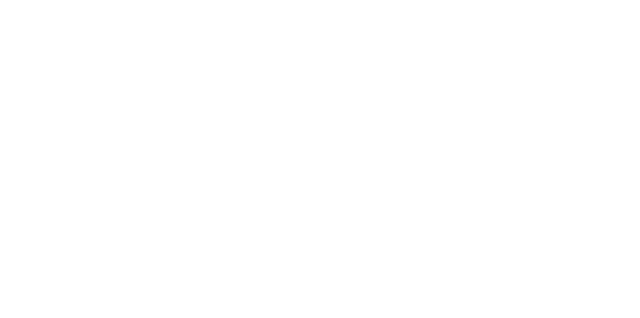
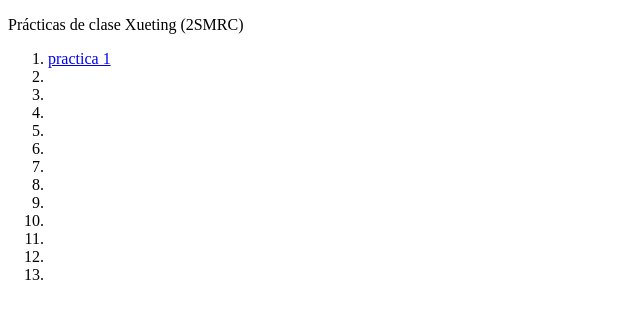
Before and after one commit to xuetingyang6/1EVAL_HTMLyCSS_APPWEB_2smrc_XuetingYang, a plain HTML site: page index.html in a window 1280 px wide. Shown: the whole page, without its empty margins (0-640 px from the left). Drawn offline with Linux system fonts and the light colour scheme.

Commit message:
pagina index

```diff
--- a/index.html
+++ b/index.html
@@ -8,6 +8,21 @@
 
 </head>
 <body>
-
+    <p>Prácticas de clase Xueting (2SMRC)</p>
+    <ol>
+        <li><a href="/practica1/primerweb.html">practica 1</a> </li>
+        <li></li>
+        <li></li>
+        <li></li>
+        <li></li>
+        <li></li>
+        <li></li>
+        <li></li>
+        <li></li>
+        <li></li>
+        <li></li>
+        <li></li>
+        <li></li>
+    </ol>
 </body>
 </html>
```
